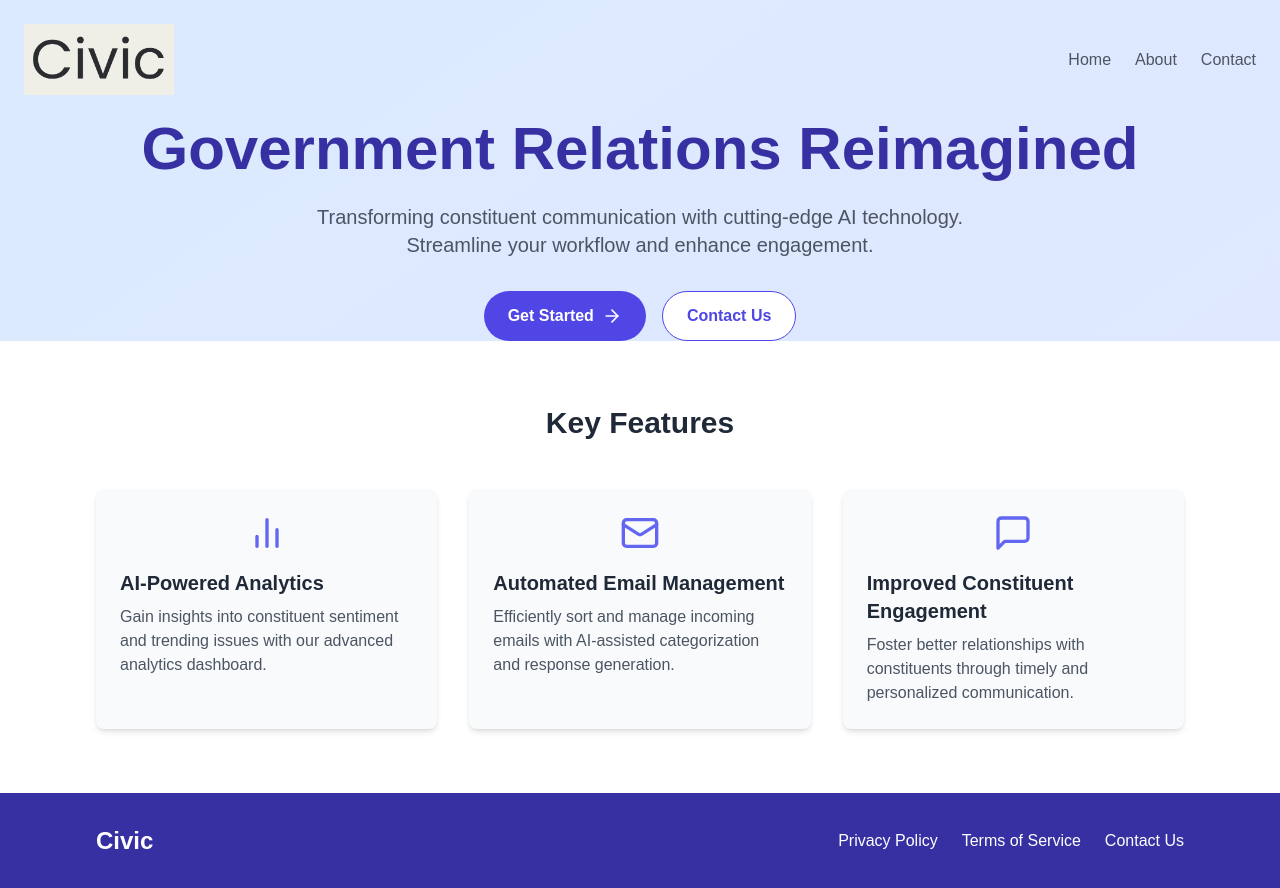
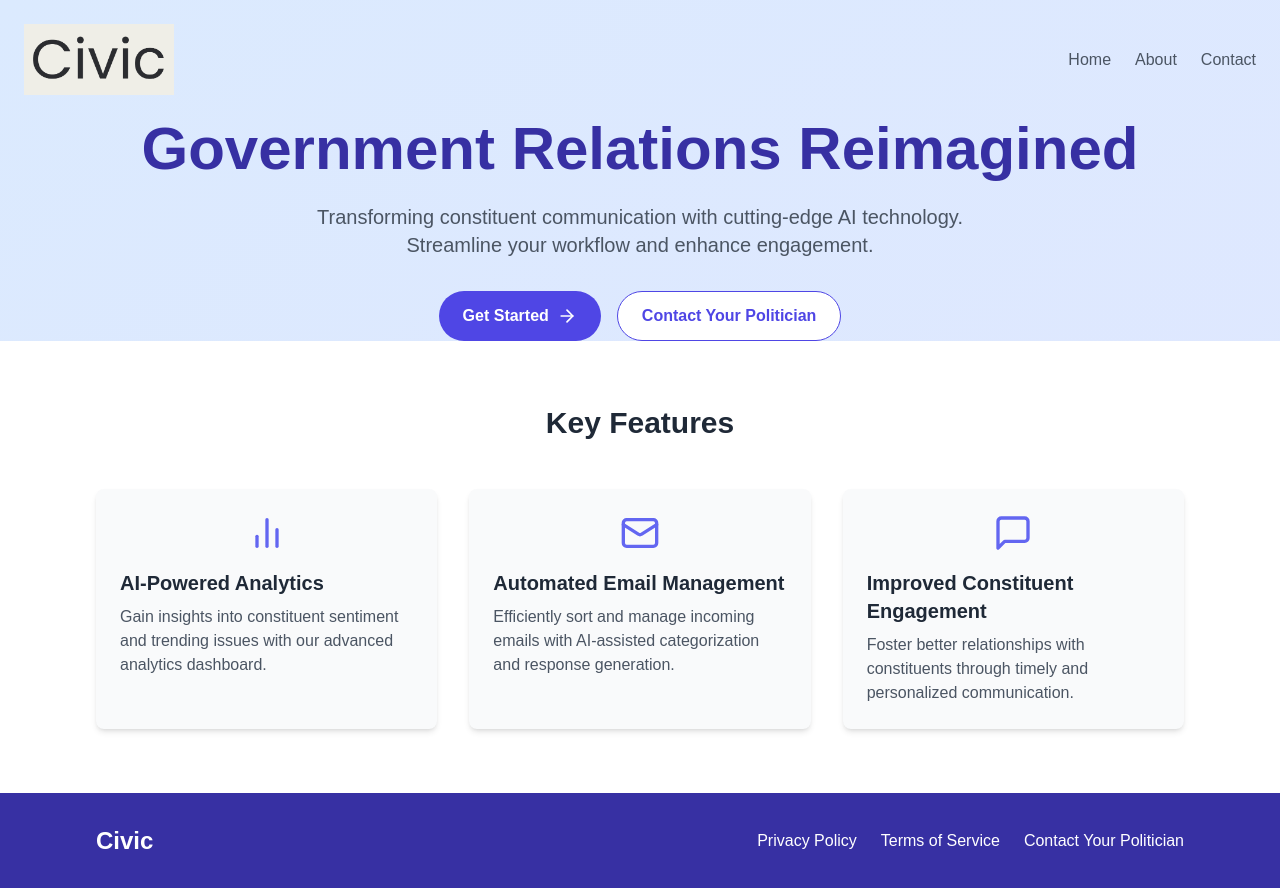
Before and after one commit to carlygoogel/civic, a Next.js app: page / in a window 1280 px wide. Built offline with nearby package versions, Linux system fonts and the light colour scheme.

Commit message:
changed contact

```diff
--- a/app/page.tsx
+++ b/app/page.tsx
@@ -43,7 +43,7 @@ const Home = () => {
           </button>
           <Link href="/contact" passHref>
             <button className="bg-white text-indigo-600 px-6 py-3 rounded-full font-semibold hover:bg-indigo-50 transition border border-indigo-600">
-              Contact Us
+            Contact Your Politician
             </button>
           </Link>
         </div>
@@ -80,7 +80,7 @@ const Home = () => {
           <div className="flex space-x-6">
             <Link href="/privacy" className="hover:text-indigo-300 transition">Privacy Policy</Link>
             <Link href="/terms" className="hover:text-indigo-300 transition">Terms of Service</Link>
-            <Link href="/contact" className="hover:text-indigo-300 transition">Contact Us</Link>
+            <Link href="/contact" className="hover:text-indigo-300 transition">Contact Your Politician</Link>
           </div>
         </div>
       </footer>
```
